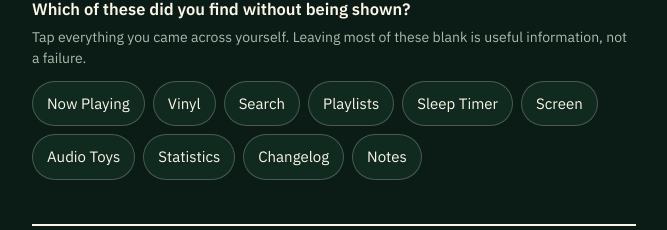
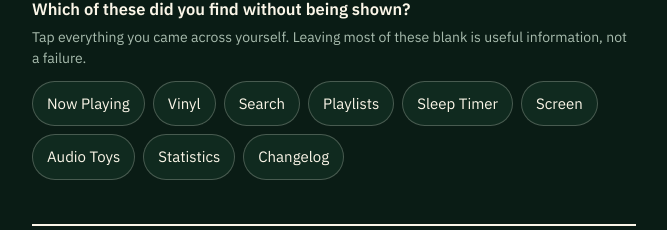
Before and after one commit to IwoHost/hplaysite, a plain HTML site: page feedback.html in a window 1280 px wide. Shown: the part 1290-1520 px from the top of the page, without its empty margins (306-973 px from the left). Drawn offline with Linux system fonts and the light colour scheme.

Commit message:
Feedback form: Notes is no longer in the app
Co-Authored-By: Claude Opus 5.5 <noreply@anthropic.com>
Claude-Session: https://claude.ai/code/session_0196H8RBrsk62vmQc2Wm45Jf

```diff
--- a/feedback.html
+++ b/feedback.html
@@ -315,7 +315,6 @@ window.HPLAY_POSTBOX = '1851de0b-3432-44a0-9c75-81463fb7beb2';
         <label class="chip"><input type="checkbox" name="found" value="Audio toys"><span>Audio Toys</span></label>
         <label class="chip"><input type="checkbox" name="found" value="Statistics"><span>Statistics</span></label>
         <label class="chip"><input type="checkbox" name="found" value="Changelog"><span>Changelog</span></label>
-        <label class="chip"><input type="checkbox" name="found" value="Notes"><span>Notes</span></label>
       </div>
     </div>
 
```
